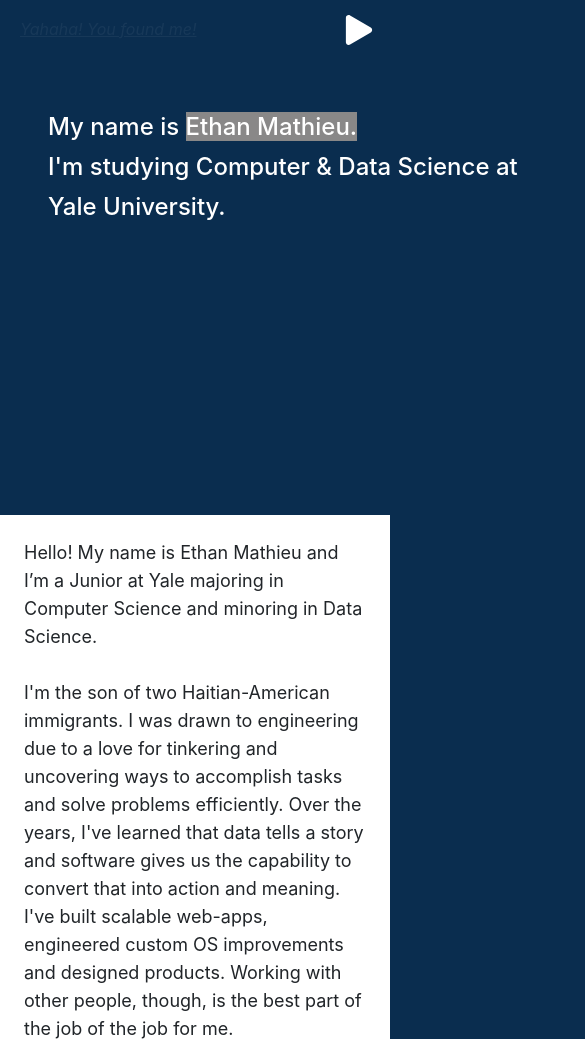
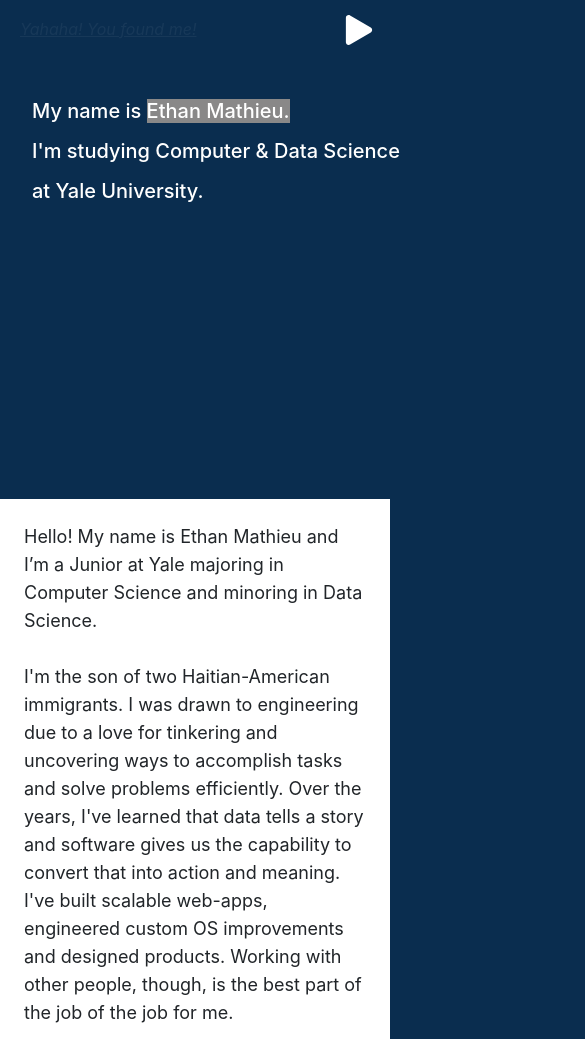
Before and after one commit to emath12/personal_site, a React app: page / in a window 390 px wide. Shown: the top 1039 px of the page, 585 px wide, since content can reach past the window. Built offline with nearby package versions, Linux system fonts and the light colour scheme.

Commit message:
more mobile fixes?

```diff
--- a/public/index.html
+++ b/public/index.html
@@ -32,6 +32,7 @@
     -->
     <title>Ethan Mathieu | CS @ Yale </title>
   </head>
+  <div id="wrapper" style="overflow: hidden; position: relative;">
     <body>
       <noscript>You need to enable JavaScript to run this app.</noscript>
 
@@ -48,4 +49,5 @@
       -->
       <script src="https://cdn.jsdelivr.net/npm/bootstrap@5.1.3/dist/js/bootstrap.bundle.min.js" integrity="sha384-ka7Sk0Gln4gmtz2MlQnikT1wXgYsOg+OMhuP+IlRH9sENBO0LRn5q+8nbTov4+1p" crossorigin="anonymous"></script>
     </body>
+  </div>
 </html>
--- a/src/components/Page.js
+++ b/src/components/Page.js
@@ -82,12 +82,12 @@
             {isPlaying && <a href="https://triangle-strategy.fandom.com/wiki/Benedict_Pascal"><p className='text-white ml-3 bg-gray-700 p-2 rounded-lg opacity-90 drop-shadow-lg'>Benedict's Path</p></a>}
         </div>
 
-        <div className='lg:m-20 m-5 w-full font-medium'>
-            <div className="lg:text-4xl text-2xl">
+        <div className="m-8 lg:m-20 md:m-20 sm:m-20 w-full font-medium">
+            <div className="lg:text-4xl text-xl">
                 <h1 className='text-white lg:leading-65 leading-10'>
                     <span className='highlight'>My name is <span className="no-drop">Ethan Mathieu.</span></span>
                     <br/>
-                    I'm studying Computer & Data Science at <br/> Yale University.
+                    I'm studying Computer & Data Science <br/> at Yale University.
                     <br />
                 </h1>
 
@@ -106,7 +106,7 @@
 function Page() {
 
     return (
-        <div >
+        <div>
             <AboutMe />
 
             <div className='hidden lg:block'>
--- a/src/index.css
+++ b/src/index.css
@@ -1,6 +1,10 @@
 @tailwind base;
 @tailwind components;
 @tailwind utilities;
+
+html {
+  overflow-x: hidden;
+}
 
 body {
   margin: 0;
```
Lines whose indentation alone changed are shown as unchanged.
